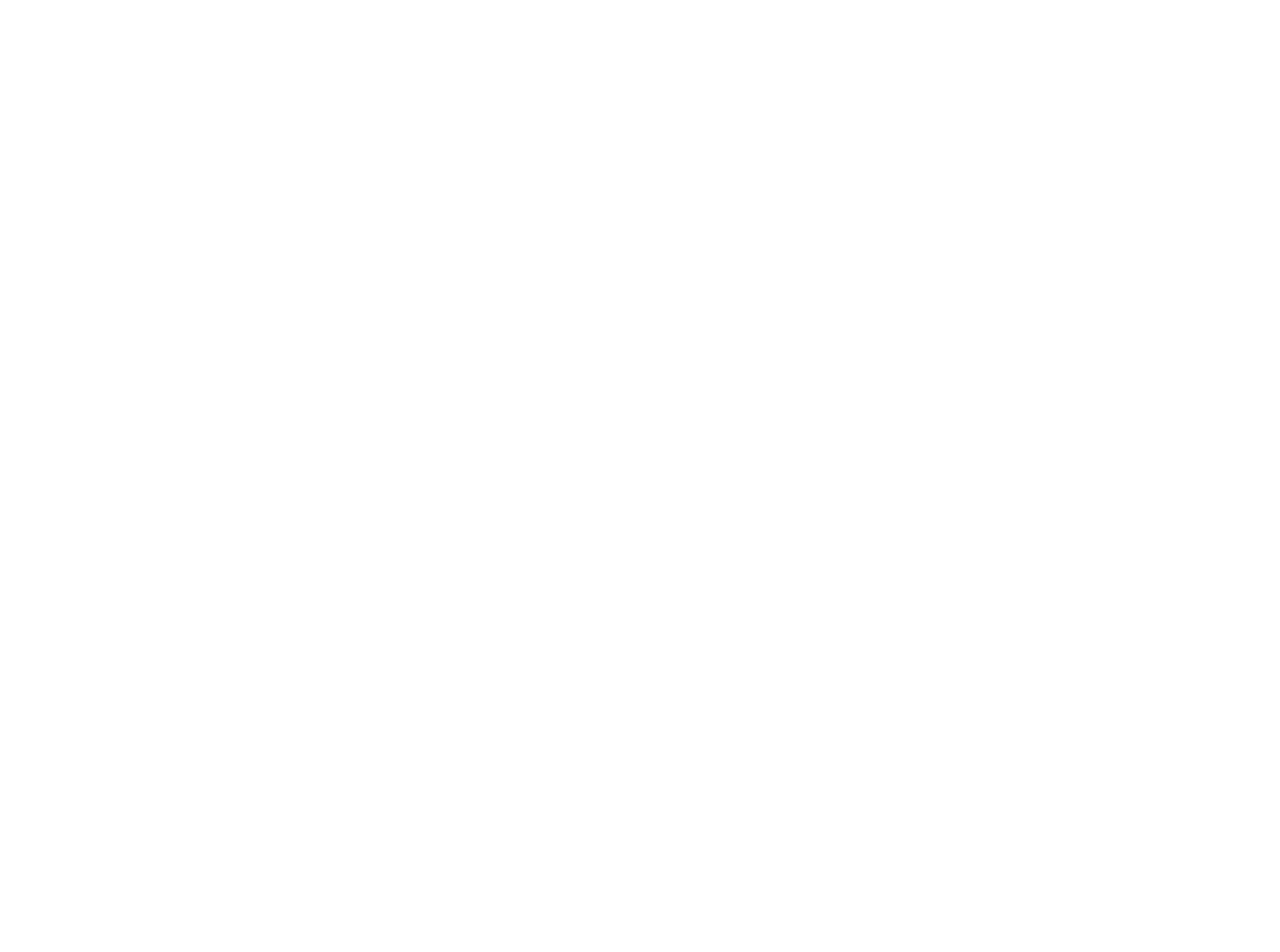
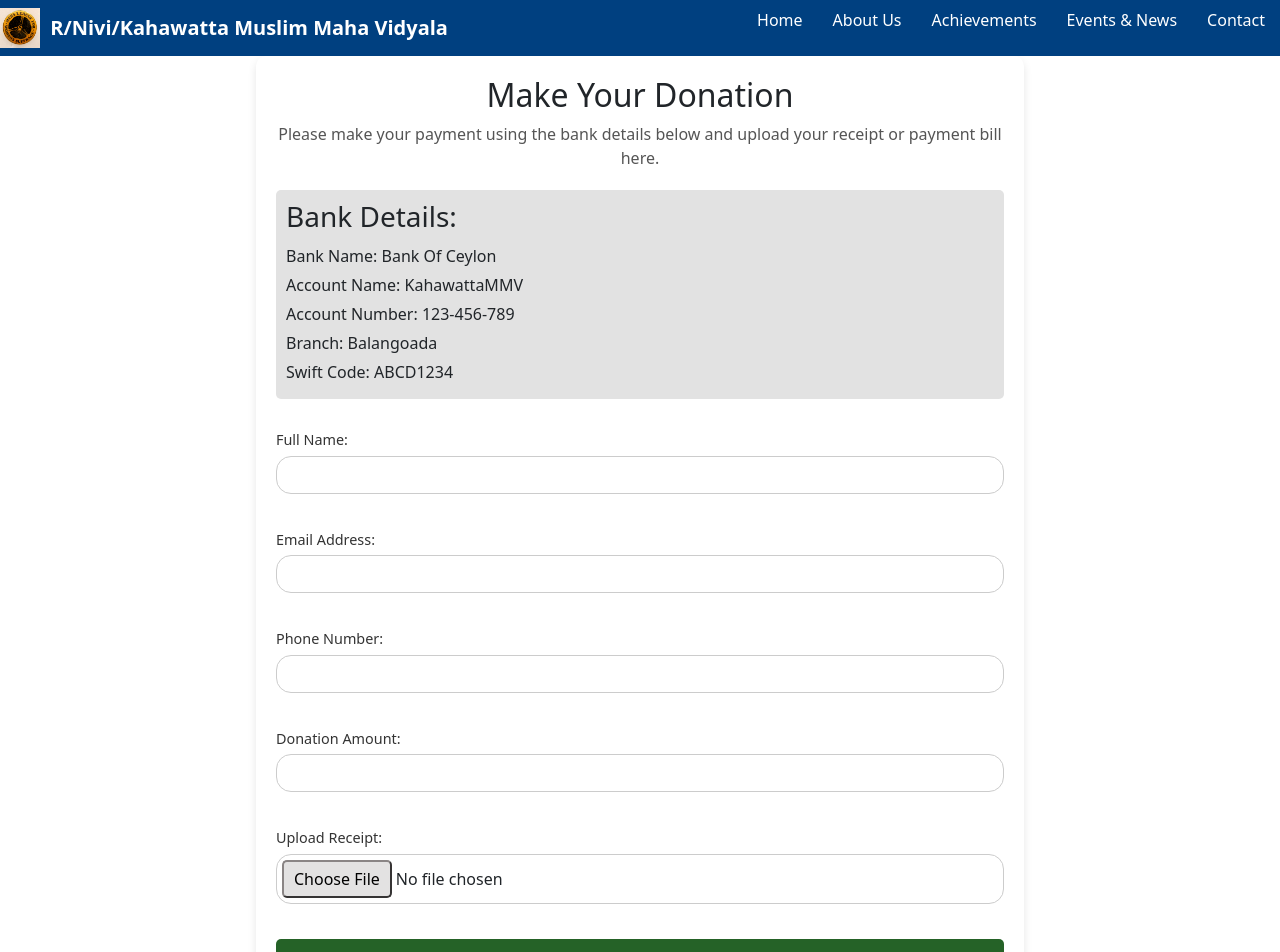
Before and after one commit to Vaishaly-M/School-Website, a React (Create React App) app: page /donation in a window 1280 px wide. Before the commit this address had no page. Shown: the top 952 px of the page. Before the commit the page ends 800 px from the top, so only its background shows below. Built offline with nearby package versions, Linux system fonts and the light colour scheme.

Commit message:
Changes 7

```diff
--- a/src/App.js
+++ b/src/App.js
@@ -5,6 +5,7 @@
 import Login from './pages/Login';
 import Register from './pages/Register';
 import Home from './pages/Home';
+import Donation from './pages/Donation';
 import AboutUs from './pages/AboutUs';
 import Contact from './pages/Contact';
 import UpcomingEvents from './pages/UpcomingEvents';
@@ -16,6 +17,7 @@
       <Routes>
         <Route path="/" element={<Home />} />
         <Route path="/navbar" element={<Navbar />} />
+        <Route path="/donation" element={<Donation />} />
         <Route path="/footer" element={<Footer />} />
         <Route path="/login" element={<Login />} />
         <Route path="/register" element={<Register />} />
--- a/src/components/Footer.js
+++ b/src/components/Footer.js
@@ -46,7 +46,7 @@
           <p><FaPhone className="footer-icon" /> +94 71 234 5678</p>
           <p><FaEnvelope className="footer-icon" /> contact@ourschool.com</p>
           <p>
-            <a href="https://www.facebook.com/schoolpage" target="_blank" rel="noopener noreferrer" className="facebook-link">
+            <a href="https://www.facebook.com/share/15vJnCKbD8/" target="_blank" rel="noopener noreferrer" className="facebook-link">
               <FaFacebook className="footer-icon" /> Follow us on Facebook
             </a>
           </p>
--- /dev/null
+++ b/src/pages/Donation.js
@@ -0,0 +1,119 @@
+import React, { useState } from 'react';
+import Navbar from "../components/Navbar"; // Importing Navbar component
+import '../styles/Donation.css';
+import Footer from "../components/Footer";
+
+const Donation = () => {
+  const [formData, setFormData] = useState({
+    name: '',
+    email: '',
+    amount: '',
+    receipt: null,
+  });
+
+  const handleChange = (e) => {
+    const { name, value } = e.target;
+    setFormData({
+      ...formData,
+      [name]: value,
+    });
+  };
+
+  const handleFileChange = (e) => {
+    const file = e.target.files[0];
+    setFormData({
+      ...formData,
+      receipt: file,
+    });
+  };
+
+  const handleSubmit = (e) => {
+    e.preventDefault();
+    // Handle form submission logic (e.g., send formData to backend API)
+    alert('Donation details submitted successfully!');
+  };
+
+  return (
+    <>
+      <Navbar />
+    <div className="donation-container">
+      <h2>Make Your Donation</h2>
+      <p className="instruction">
+        Please make your payment using the bank details below and upload your receipt or payment bill here.
+      </p>
+      <div className="bank-details">
+        <h3>Bank Details:</h3>
+        <p>Bank Name: Bank Of Ceylon</p>
+        <p>Account Name: KahawattaMMV</p>
+        <p>Account Number: 123-456-789</p>
+        <p>Branch: Balangoada</p>
+        <p>Swift Code: ABCD1234</p>
+      </div>
+
+      <form onSubmit={handleSubmit} className="donation-form">
+        <div className="form-group">
+          <label htmlFor="name">Full Name:</label>
+          <input
+            type="text"
+            id="name"
+            name="name"
+            value={formData.name}
+            onChange={handleChange}
+            required
+          />
+        </div>
+        <div className="form-group">
+          <label htmlFor="email">Email Address:</label>
+          <input
+            type="email"
+            id="email"
+            name="email"
+            value={formData.email}
+            onChange={handleChange}
+            required
+          />
+        </div>
+        <div className="form-group">
+          <label htmlFor="email">Phone Number:</label>
+          <input
+            type="phone"
+            id="phone"
+            name="phone"
+            value={formData.email}
+            onChange={handleChange}
+            required
+          />
+        </div>
+        <div className="form-group">
+          <label htmlFor="amount">Donation Amount:</label>
+          <input
+            type="number"
+            id="amount"
+            name="amount"
+            value={formData.amount}
+            onChange={handleChange}
+            required
+          />
+        </div>
+        <div className="form-group">
+          <label htmlFor="receipt">Upload Receipt:</label>
+          <input
+            type="file"
+            id="receipt"
+            name="receipt"
+            accept="image/*, .pdf"
+            onChange={handleFileChange}
+            required
+          />
+        </div>
+        <button type="submit" className="submit-btn">
+          Submit Donation
+        </button>
+      </form>
+    </div>
+    <Footer />
+    </>
+  );
+};
+
+export default Donation;
--- a/src/pages/Home.js
+++ b/src/pages/Home.js
@@ -14,9 +14,10 @@
         <span><FaPhone className="icon" /> +94 77 123 4567</span>
         <span><FaEnvelope className="icon" /> example@school.com</span>
       </div>
-      <div className="auth-buttons">
-        <button className="login-btn">Login</button>
-        <button className="register-btn">Register</button>
+      <div className="sup-button">
+        <Link to="/donation">
+          <button className="support-btn">Support</button>
+         </Link>
       </div>
     </nav>
       {/* Hero Section */}
--- a/src/pages/Login.js
+++ b/src/pages/Login.js
@@ -1,11 +1,15 @@
 import React from 'react';
 import { Link } from 'react-router-dom';
 import '../styles/LoginRegister.css';
-import { FaGoogle, FaFacebook } from 'react-icons/fa';
+import Navbar from "../components/Navbar";
+import Footer from "../components/Footer";
 
 function Login() {
   return (
-    <div className="auth-container" style={{ backgroundImage: `url('/assets/images/login-bg.jpg')` }}>
+    <>
+      <Navbar />
+      <div className="auth-page">
+        <div className="auth-container">
           <div className="auth-box">
             <h2>Login</h2>
             <form>
@@ -22,25 +26,14 @@
               </div>
               <button type="submit" className="auth-btn">Login</button>
             </form>
-        <div className="social-login">
-          <p>Or login with</p>
-          <div>
-            <button className="social-btn google">
-              <FaGoogle /> Google
-            </button>
-            <button className="social-btn facebook">
-              <FaFacebook /> Facebook
-            </button>
-          </div>
-        </div>
             <p>
               Don't have an account? <Link to="/register">Register here</Link>
             </p>
-        <Link to="/">
-          <button className="auth-btn home-btn">Go to Home</button>
-        </Link>
           </div>
         </div>
+        <Footer />
+      </div>
+    </>
   );
 }
 
--- a/src/pages/Register.js
+++ b/src/pages/Register.js
@@ -1,10 +1,15 @@
 import React from 'react';
 import { Link } from 'react-router-dom';
 import '../styles/LoginRegister.css';
+import Navbar from "../components/Navbar";
+import Footer from "../components/Footer";
 
 function Register() {
   return (
-    <div className="auth-container" style={{ backgroundImage: `url('/assets/images/login-bg.jpg')` }}>
+    <>
+      <Navbar />
+      <div className="auth-page">
+        <div className="auth-container">
           <div className="auth-box">
             <h2>Register</h2>
             <form>
@@ -38,11 +43,11 @@
             <p>
               Already have an account? <Link to="/login">Login here</Link>
             </p>
-        <Link to="/">
-          <button className="auth-btn home-btn">Go to Home</button>
-        </Link>
           </div>
         </div>
+        <Footer />
+      </div>
+    </>
   );
 }
 
--- /dev/null
+++ b/src/styles/Donation.css
@@ -0,0 +1,93 @@
+.donation-container {
+    width: 60%;
+    margin: 0 auto;
+    padding: 20px;
+    background-color: #ffffff;
+    border-radius: 10px;
+    box-shadow: 0 4px 8px rgba(0, 0, 0, 0.1);
+  }
+
+  h2 {
+    text-align: center;
+    font-size: 2rem;
+    color: #333;
+  }
+
+  .instruction {
+    text-align: center;
+    font-size: 1rem;
+    color: #555;
+    margin-bottom: 20px;
+  }
+
+  .bank-details {
+    background-color: #e2e2e2;
+    padding: 10px;
+    border-radius: 5px;
+    margin-bottom: 30px;
+  }
+
+  .bank-details h3 {
+    margin-bottom: 10px;
+  }
+
+  .bank-details p {
+    margin: 5px 0;
+  }
+
+  .donation-form {
+    display: flex;
+    flex-direction: column;
+    gap: 20px;
+  }
+
+  .form-group {
+    display: flex;
+    flex-direction: column;
+  }
+
+  label {
+    font-size: 1rem;
+    color: #333;
+    margin-bottom: 5px;
+  }
+
+  input {
+    padding: 10px;
+    font-size: 1rem;
+    border: 1px solid #ccc;
+    border-radius: 5px;
+  }
+
+  button.submit-btn {
+    padding: 10px 20px;
+    background-color: #256227;
+    color: white;
+    border: none;
+    border-radius: 5px;
+    font-size: 1rem;
+    cursor: pointer;
+    transition: background-color 0.3s ease;
+  }
+
+  button.submit-btn:hover {
+    background-color: #1c4e1f;
+  }
+
+  /* Style for file input */
+  input[type="file"] {
+    padding: 5px;
+  }
+
+  input[type="file"]::file-selector-button {
+    background-color: #e3e2e2;
+    color: black;
+    border-color: #8a8585;
+    border-radius: 5px;
+    padding: 5px 10px;
+    cursor: pointer;
+  }
+
+  input[type="file"]::file-selector-button:hover {
+    background-color: #ffffff;
+  }
--- a/src/styles/Home.css
+++ b/src/styles/Home.css
@@ -27,13 +27,13 @@
   font-size: 16px;
 }
 
-/* Right-side Auth Buttons */
-.auth-buttons {
+/* Right-side sup Button */
+.sup-button {
   display: flex;
   gap: 10px;
 }
 
-.login-btn {
+.support-btn {
   padding: 8px 16px;
   border: 2px solid white;
   background-color: white;
@@ -44,19 +44,6 @@
   font-weight: bold;
   transition: 0.3s ease-in-out;
 }
-
-.register-btn {
-  padding: 8px 16px;
-  border: 2px solid white;
-  background-color: white;
-  cursor: pointer;
-  border-radius: 40px;
-  color: black;
-  font-size: 14px;
-  font-weight: bold;
-  transition: 0.3s ease-in-out;
-}
-
 
 .btn:hover {
   color: #7397bd; /* Change text color to blue on hover */
--- a/src/styles/LoginRegister.css
+++ b/src/styles/LoginRegister.css
@@ -4,8 +4,7 @@
   justify-content: center;
   align-items: center;
   height: 100vh;
-    background-size: cover;
-    background-position: center;
+  background-color: rgb(235, 235, 235);
 }
 
 .auth-box {
@@ -14,7 +13,7 @@
   border-radius: 10px;
   box-shadow: 0 4px 8px rgba(0, 0, 0, 0.1);
   text-align: center;
-    width: 300px;
+  width: 400px;
 }
 
 .auth-box h2 {
@@ -36,9 +35,20 @@
 
 .form-group input {
   width: 100%;
+  padding: 6px;
+  border-radius: 15px;
+  border: 1px solid #ccc;
+}
+
+/* Add style for the role select element */
+.form-group select {
+  width: 100%;
   padding: 8px;
-    border-radius: 5px;
+  border-radius: 15px;
   border: 1px solid #ccc;
+  font-size: 0.9rem;
+  background-color: white;
+  color: #333;
 }
 
 .form-links a {
@@ -55,11 +65,12 @@
   width: 100%;
   padding: 10px;
   margin-top: 10px;
+  margin-bottom: 40px;
   border: none;
   background: #007bff;
   color: white;
   font-size: 1rem;
-    border-radius: 5px;
+  border-radius: 15px;
   cursor: pointer;
 }
 
@@ -77,7 +88,7 @@
   padding: 8px;
   margin: 5px;
   font-size: 0.9rem;
-    border-radius: 5px;
+  border-radius: 15px;
   border: none;
   cursor: pointer;
 }
```
Lines whose indentation alone changed are shown as unchanged.
